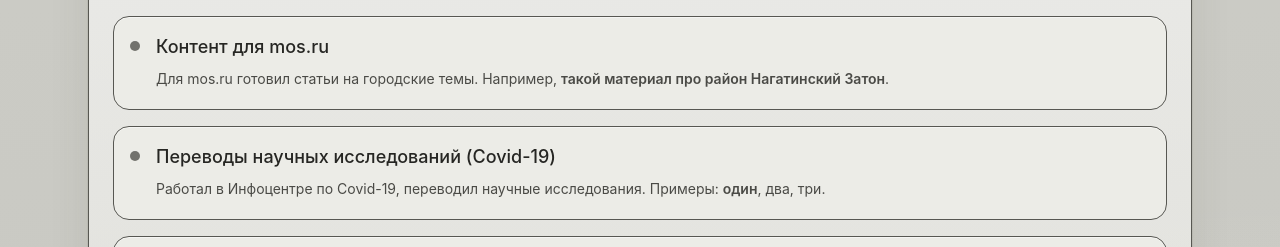
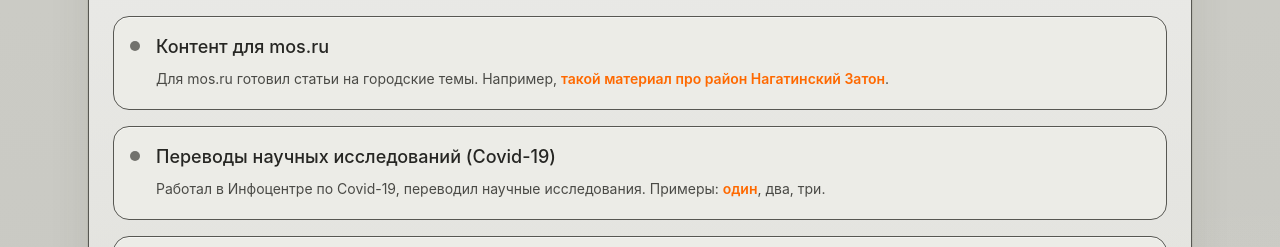
Before and after one commit to dzreveille-sudo/cvdmitriz, a React (Vite) app: page / in a window 1280 px wide. Shown: the part 1337-1584 px from the top of the page. Built offline with nearby package versions, Linux system fonts and the light colour scheme.

Commit message:
Update App.jsx

```diff
--- a/src/App.jsx
+++ b/src/App.jsx
@@ -32,7 +32,7 @@ export default function ResumePortfolioSite() {
           href="https://www.mos.ru/news/item/69392073/"
           target="_blank"
           rel="noreferrer"
-          className="font-semibold text-orange-500 underline underline-offset-4 hover:text-orange-600 transition"
+          className="font-semibold !text-orange-500 underline underline-offset-4 hover:!text-orange-600 transition"
         >
          такой материал про район Нагатинский Затон
         </a>
@@ -46,7 +46,7 @@ export default function ResumePortfolioSite() {
     description: (
       <>
         Работал в Инфоцентре по Covid-19, переводил научные исследования. Примеры:{" "}
-        <a href="https://disk.yandex.ru/i/Vqv6Kp3z07MeiQ" target="_blank" className="font-semibold text-orange-500 underline underline-offset-4 hover:text-orange-600 transition">один</a>,{" "}
+        <a href="https://disk.yandex.ru/i/Vqv6Kp3z07MeiQ" target="_blank" className="font-semibold !text-orange-500 underline underline-offset-4 hover:!text-orange-600 transition">один</a>,{" "}
         <a href="https://disk.yandex.ru/i/QLiPhdvlt9gw-A" target="_blank" className="underline">два</a>,{" "}
         <a href="https://disk.yandex.ru/i/yZswKpOkhsPJ7w" target="_blank" className="underline">три</a>.
       </>
```
